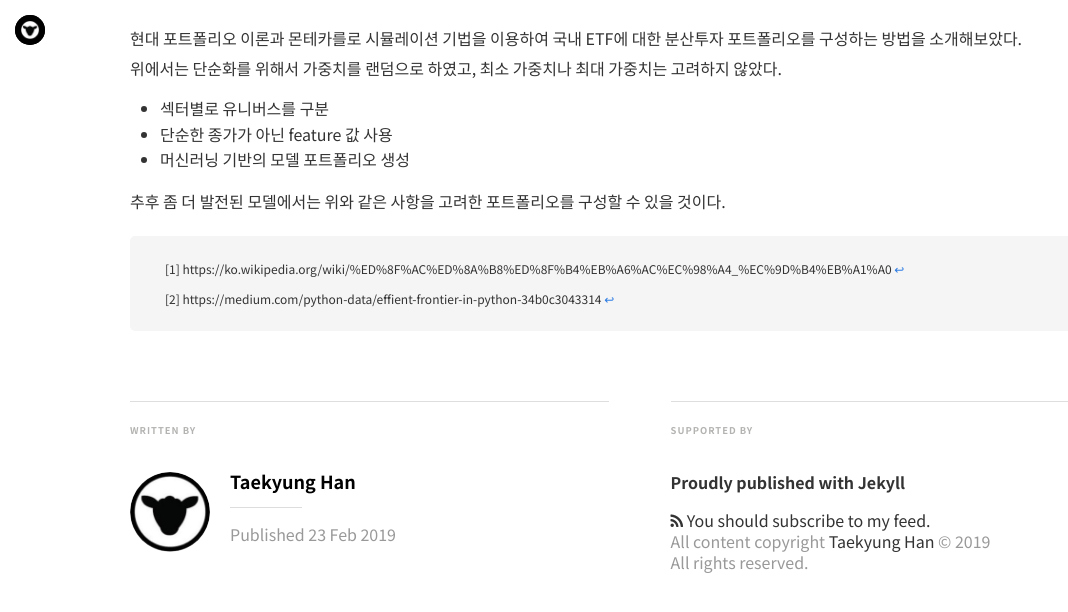
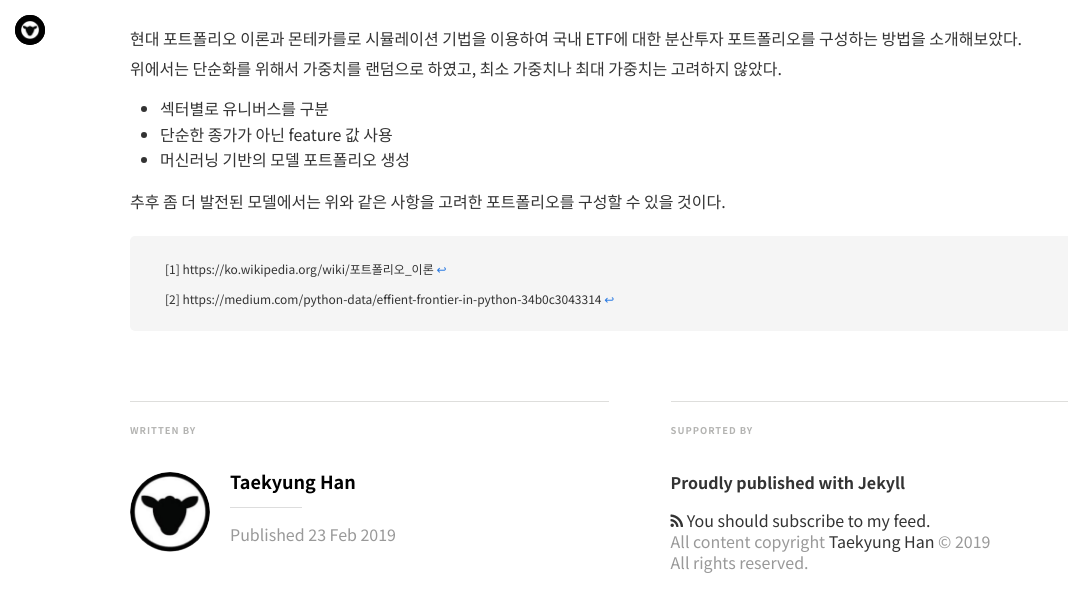
Before and after one commit to Shephexd/shephexd.github.io, a Jekyll site: the page built from _posts/finance/2019-02-23-Portfolio_selection_with_python.md, in a window 1280 px wide and 900 px high, scrolled down 8539 px, cut to the strip 0-704 px from the top of the window. Shown: the top 612 px of the strip, without its empty margins (0-1068 px from the left). Built offline with Jekyll 4.4.1, drawn with Linux system fonts in a browser that asks for light colours; nearby versions of some CDN libraries; some web fonts are replaced; formulas are drawn with MathJax 3; comment, search, counter and statistics services are not loaded; some of the changed lines change nothing that is shown.

Commit message:
UPDATE post of portfolio with python

```diff
--- a/_posts/finance/2019-02-23-Portfolio_selection_with_python.md
+++ b/_posts/finance/2019-02-23-Portfolio_selection_with_python.md
@@ -385,5 +385,5 @@ for i in range(10):
 
 
 
-[^1]: https://ko.wikipedia.org/wiki/%ED%8F%AC%ED%8A%B8%ED%8F%B4%EB%A6%AC%EC%98%A4_%EC%9D%B4%EB%A1%A0
+[^1]: https://ko.wikipedia.org/wiki/포트폴리오_이론
 [^2]: https://medium.com/python-data/effient-frontier-in-python-34b0c3043314
```
